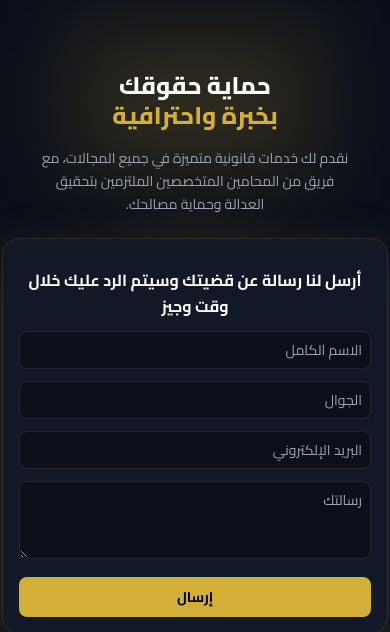
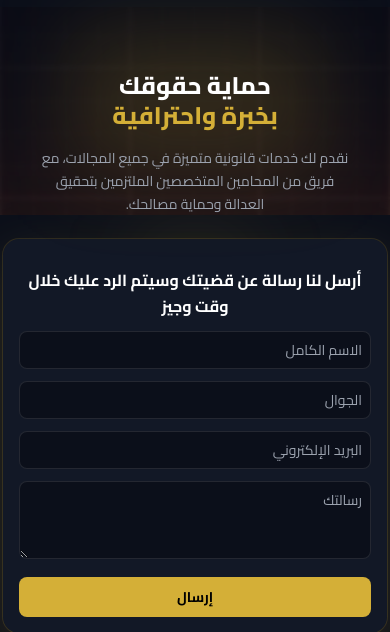
Before and after one commit to yasser-dev2024/moahmatcom, a Django app: page / in a window 390 px wide. Shown: the part 73-705 px from the top of the page. Run offline with Django 5.2, Linux system fonts and the light colour scheme; data comes from the database, SQL or seed files in the repository; some libraries are stand-ins or nearby versions.

Commit message:
خلفية للجوال

```diff
--- a/templates/index.html
+++ b/templates/index.html
@@ -84,6 +84,33 @@
       z-index: -1;
     }
   </style>
+  <style>
+/* ===== خلفية مائية للجوال فقط ===== */
+@media (max-width: 768px) {
+  .hero-desktop {
+    position: relative;
+    background-image: url("/media/legal_services/images.jpg");
+    background-repeat: no-repeat;
+    background-position: center;
+    background-size: cover;
+  }
+
+  .hero-desktop::before {
+    content: "";
+    position: absolute;
+    inset: 0;
+    background: rgba(11, 15, 26, 0.85); /* تعتيم داكن */
+    backdrop-filter: blur(2px);
+    z-index: 0;
+  }
+
+  .hero-desktop > * {
+    position: relative;
+    z-index: 1;
+  }
+}
+</style>
+
 </head>
 
 <body class="bg-dark text-white font-cairo">
```
Also changed, not shown: media/legal_services/images.jpg (added).
